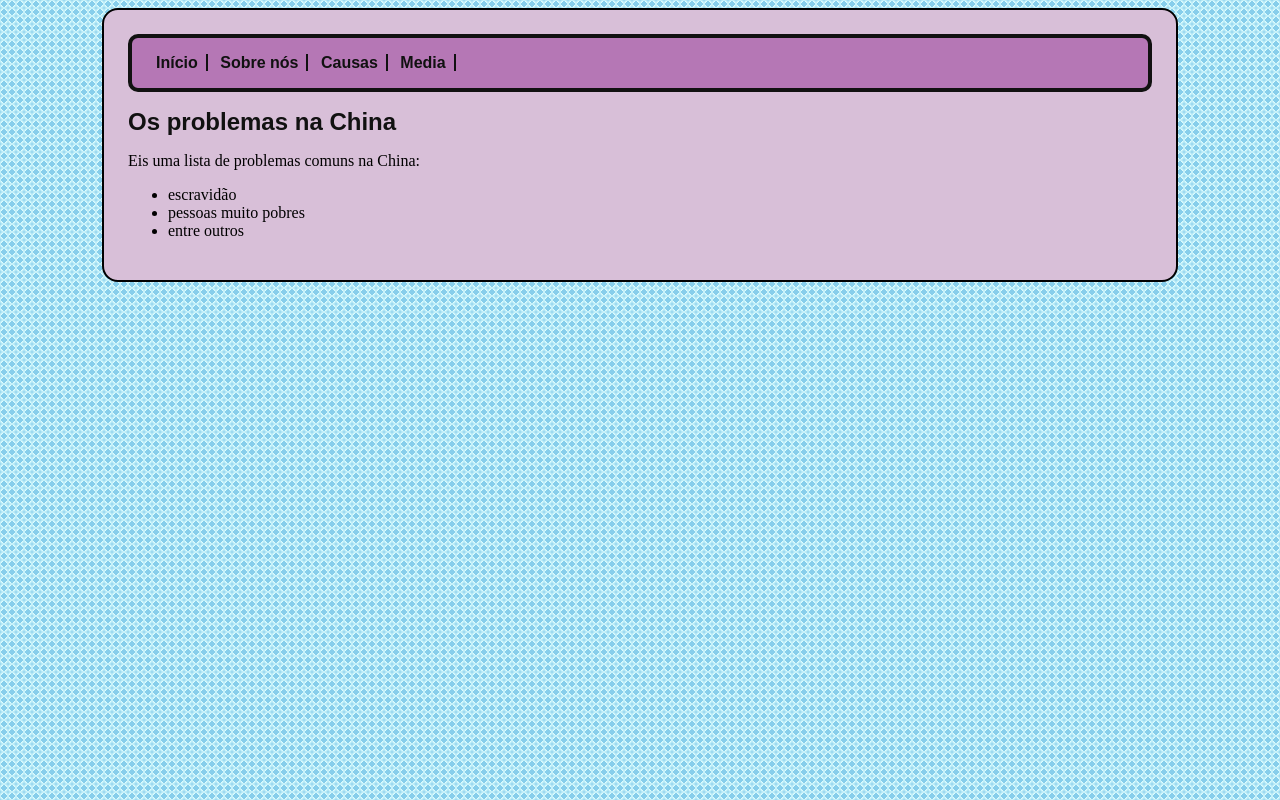
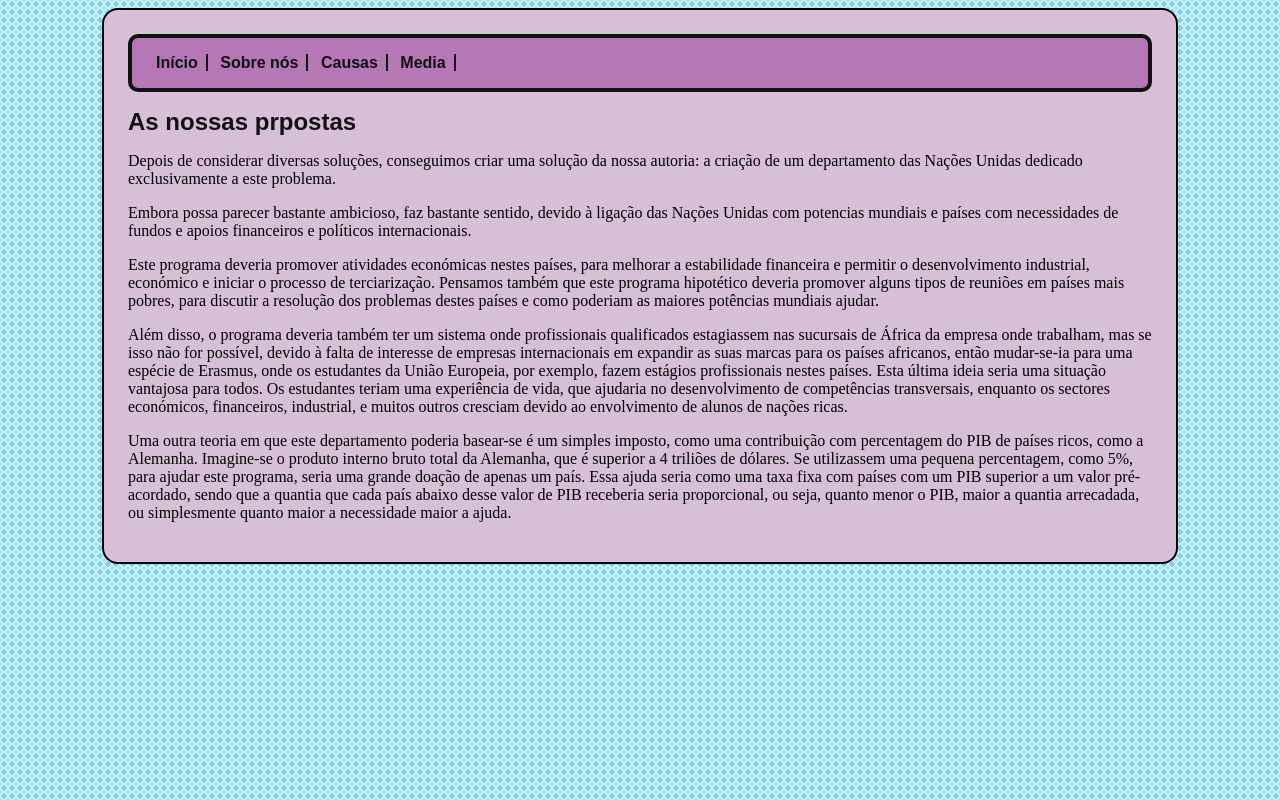
Before and after one commit to Toni7007/4WorldEquality, a plain HTML site: page As-nossas-propostas.html in a window 1280 px wide. Drawn offline with Linux system fonts and the light colour scheme.

Commit message:
Update As-nossas-propostas.html

```diff
--- a/As-nossas-propostas.html
+++ b/As-nossas-propostas.html
@@ -14,12 +14,11 @@
 			<li><a href="Media.html">Media</a></li>
 		</ul>
 	</nav>
-	<h1>Os problemas na China</h1>
-	<p>Eis uma lista de problemas comuns na China:</p>
-	<ul>
-	<li>escravidão</li>
-	<li>pessoas muito pobres</li>
-	<li>entre outros</li>
-	</ul>
+	<h1>As nossas prpostas</h1>
+	<p>Depois de considerar diversas soluções, conseguimos criar uma solução da nossa autoria: a criação de um departamento das Nações Unidas dedicado exclusivamente a este problema.</p>
+	<p>Embora possa parecer bastante ambicioso, faz bastante sentido, devido à ligação das Nações Unidas com potencias mundiais e países com necessidades de fundos e apoios financeiros e políticos internacionais.</p>
+	<p>Este programa deveria promover atividades económicas nestes países, para melhorar a estabilidade financeira e permitir o desenvolvimento industrial, económico e iniciar o processo de terciarização. Pensamos também que este programa hipotético deveria promover alguns tipos de reuniões em países mais pobres, para discutir a resolução dos problemas destes países e como poderiam as maiores potências mundiais ajudar.</p>
+	<p>Além disso, o programa deveria também ter um sistema onde profissionais qualificados estagiassem nas sucursais de África da empresa onde trabalham, mas se isso não for possível, devido à falta de interesse de empresas internacionais em expandir as suas marcas para os países africanos, então mudar-se-ia para uma espécie de Erasmus, onde os estudantes da União Europeia, por exemplo, fazem estágios profissionais nestes países. Esta última ideia seria uma situação vantajosa para todos. Os estudantes teriam uma experiência de vida, que ajudaria no desenvolvimento de competências transversais, enquanto os sectores económicos, financeiros, industrial, e muitos outros cresciam devido ao envolvimento de alunos de nações ricas.</p>
+	<p>Uma outra teoria em que este departamento poderia basear-se é um simples imposto, como uma contribuição com percentagem do PIB de países ricos, como a Alemanha. Imagine-se o produto interno bruto total da Alemanha, que é superior a 4 triliões de dólares. Se utilizassem uma pequena percentagem, como 5%, para ajudar este programa, seria uma grande doação de apenas um país. Essa ajuda seria como uma taxa fixa com países com um PIB superior a um valor pré-acordado, sendo que a quantia que cada país abaixo desse valor de PIB receberia seria proporcional, ou seja, quanto menor o PIB, maior a quantia arrecadada, ou simplesmente quanto maior a necessidade maior a ajuda.</p>
 </body>
 </html>
```
